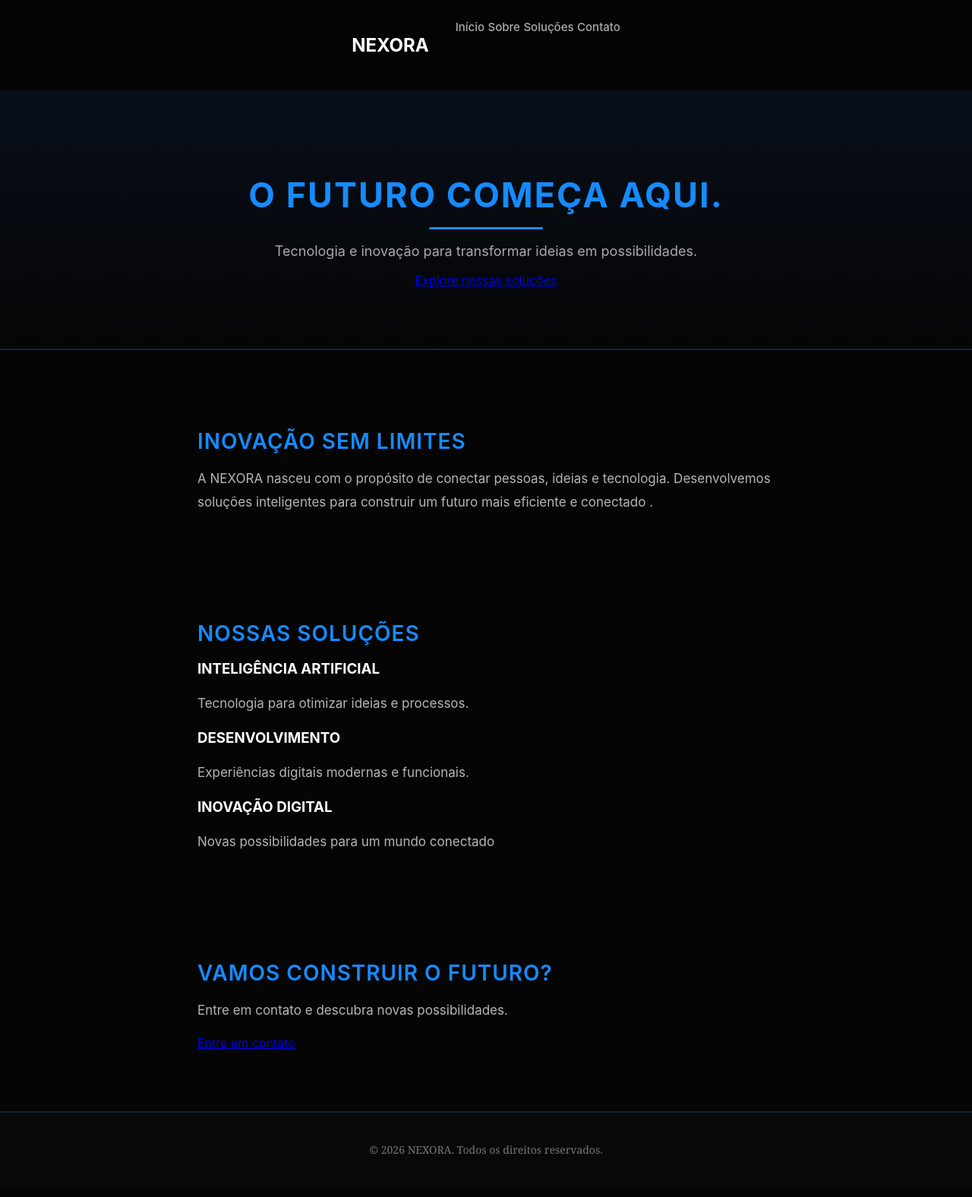
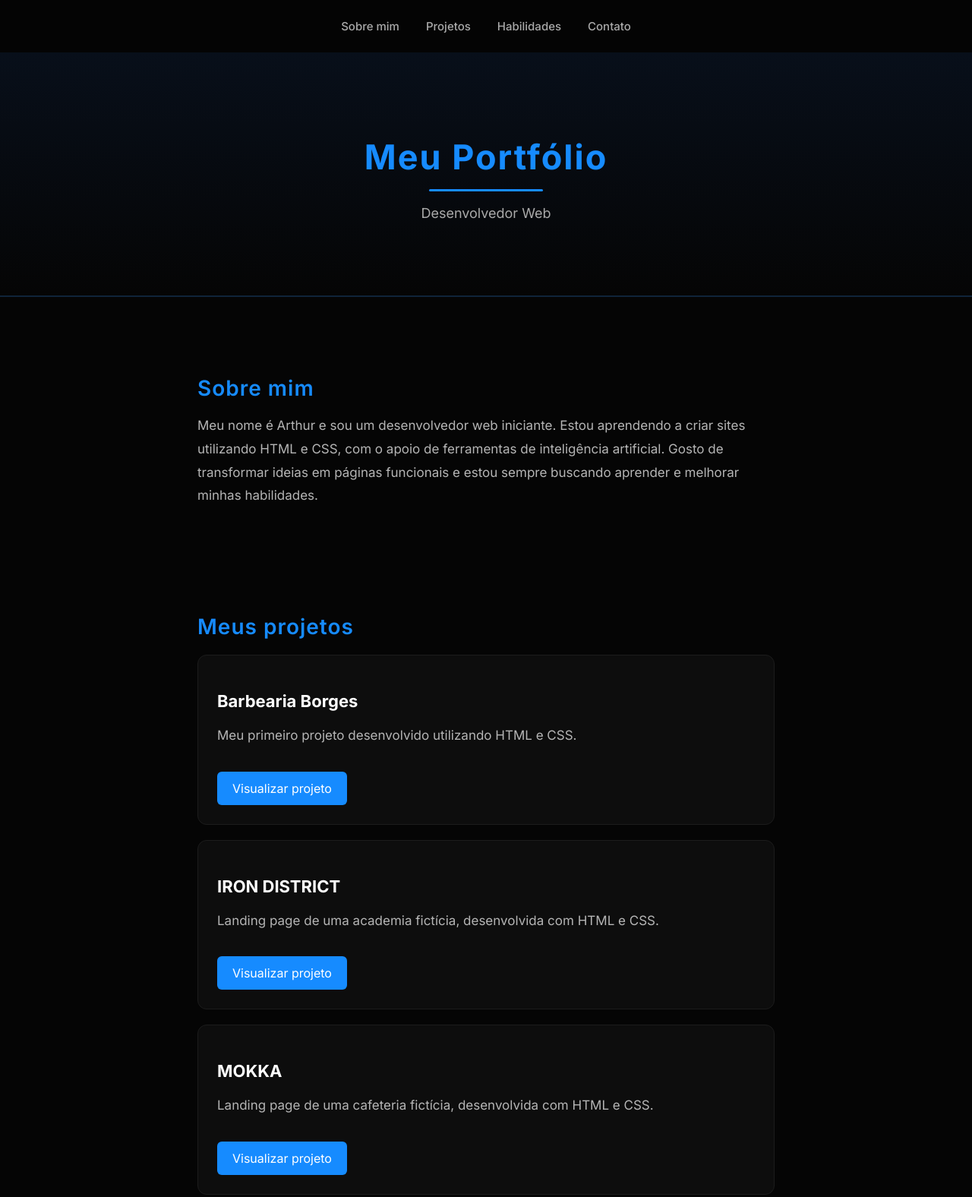
Before and after one commit to arthur-borg/meu-portfolio, a plain HTML site: page index.html in a window 1280 px wide. Shown: the top 1576 px of the page at 76% size. Drawn offline with Linux system fonts and the light colour scheme.

Commit message:
Add files via upload

```diff
--- a/index.html
+++ b/index.html
@@ -1,71 +1,83 @@
 <!DOCTYPE html>
-<html lang="pt-br">
+<html lang="pt">
 <head>
     <meta charset="UTF-8">
     <meta name="viewport" content="width=device-width, initial-scale=1.0">
-    <title>NEXORA</title>
+    <title>Meu Portfólio</title>
+    <link rel="preconnect" href="https://fonts.googleapis.com">
+<link rel="preconnect" href="https://fonts.gstatic.com" crossorigin>
+<link href="https://fonts.googleapis.com/css2?family=Inter:wght@400;500;600;700;800&display=swap" rel="stylesheet">
     <link rel="stylesheet" href="style.css">
 </head>
 <body>
-<nav>
-    <h2>NEXORA</h2>
-
-    <div class="links">
-        <a href="#inicio">Início</a>
-        <a href="#sobre">Sobre</a>
-        <a href="#solucoes">Soluções</a>
-        <a href="#contato">Contato</a>
-    </div>
+    <nav>
+    <a href="#sobre">Sobre mim</a>
+    <a href="#projetos">Projetos</a>
+    <a href="#habilidades">Habilidades</a>
+    <a href="#contato">Contato</a>
 </nav>
-<header id="inicio">
-    <h1>O FUTURO COMEÇA <span>AQUI.</span></h1>
-
-    <p>
-        Tecnologia e inovação para transformar
-        ideias em possibilidades.
-    </p>
-    <a href="#solucoes">Explore nossas soluções</a>
+<header>
+<h1>Meu Portfólio</h1>
+<p>Desenvolvedor Web</p>
 </header>
 <section id="sobre">
-    <h2>INOVAÇÃO SEM LIMITES</h2>
+<h2>Sobre mim</h2>
+<p>Meu nome é Arthur e sou um desenvolvedor web iniciante. Estou aprendendo a criar sites utilizando HTML e CSS, com o apoio de ferramentas de inteligência artificial. Gosto de transformar ideias em páginas funcionais e estou sempre buscando aprender e melhorar minhas habilidades.</p>
+</section>
+<section id="projetos">
+    <h2>Meus projetos</h2>
+<div class="projeto">
+    <h3>Barbearia Borges</h3>
+    <p>Meu primeiro projeto desenvolvido utilizando HTML e CSS.</p>
+<a href="https://arthur-borg.github.io/barbearia-borges/" target="_blank" class="botao-projeto">
+    Visualizar projeto
+</a>
+</div>
+<div class="projeto">
+    <h3>IRON DISTRICT</h3>
+    <p>Landing page de uma academia fictícia, desenvolvida com HTML e CSS.</p>
+    <a href="https://arthur-borg.github.io/iron-district/" target="_blank" class="botao-projeto">
+        Visualizar projeto
+    </a>
+</div>
+<div class="projeto">
+    <h3>MOKKA</h3>
+    <p>Landing page de uma cafeteria fictícia, desenvolvida com HTML e CSS.</p>
+    <a href="https://arthur-borg.github.io/mokka/" target="_blank" class="botao-projeto">
+        Visualizar projeto
+    </a>
+</div>
+<div class="projeto">
+    <h3>NEXORA</h3>
+    <p>Landing page de uma empresa fictícia de tecnologia, desenvolvida com HTML e CSS.</p>
+    <a href="https://arthur-borg.github.io/nexora/" target="_blank" class="botao-projeto">
+        Visualizar projeto
+    </a>
+</div>
+</section>
+<section id="habilidades">
+    <h2>Habilidades</h2>
+<div class="lista-habilidades">
+<div class="habilidade">
+    <h3>HTML</h3>
+    <p>Estruturação de páginas web.</p>
+</div>
 
-    <p>
-        A NEXORA nasceu com o propósito de conectar
-        pessoas, ideias e tecnologia. Desenvolvemos
-        soluções inteligentes para construir um
-        futuro mais eficiente e conectado  .
-    </p>
-</section>
-<section id="solucoes">
-<h2>NOSSAS SOLUÇÕES</h2>
-
-<div class="lista-solucoes">
-
-    <div class="solucao">
-        <h3>INTELIGÊNCIA ARTIFICIAL</h3>
-        <p>Tecnologia para otimizar ideias e processos.</p>
-    </div>
-
-    <div class="solucao">
-        <h3>DESENVOLVIMENTO</h3>
-        <p>Experiências digitais modernas e funcionais.</p>
-    </div>
-
-    <div class="solucao">
-        <h3>INOVAÇÃO DIGITAL</h3>
-        <p>Novas possibilidades para um mundo conectado</p>
-    </div>
+<div class="habilidade">
+    <h3>CSS</h3>
+    <p>Estilização e design de páginas web.</p>
+</div>
 </div>
 </section>
 <section id="contato">
-    <h2>VAMOS CONSTRUIR O FUTURO?</h2>
-
-    <p>Entre em contato e descubra novas possibilidades.</p>
-
-    <a href="https://wa.me/5500000000">Entre em contato</a>
+    <h2>Contato</h2>
+    <p>Gostou do meu trabalho? Entre em contato comigo!</p>
+<a href="mailto:borgesarthur2013@hotmail.com" class="botao-projeto">
+    Enviar e-mail
+</a>
 </section>
 <footer>
-    <p>&copy; 2026 NEXORA. Todos os direitos reservados.</p>
+    <p>© 2026 Arthur Borges. Todos os direitos reservados.</p>
 </footer>
 </body>
 </html>
```
